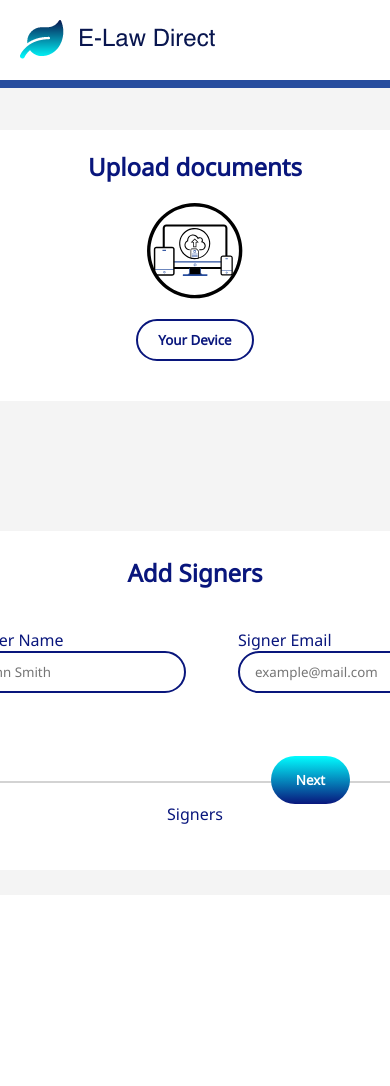
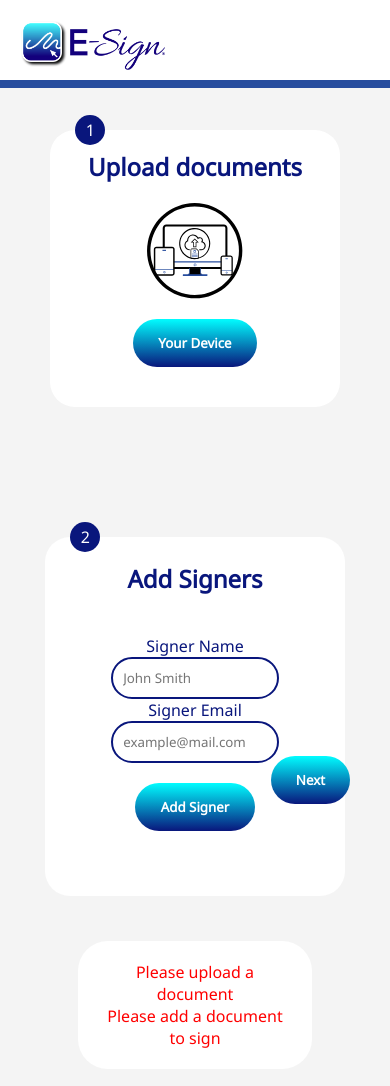
Before and after one commit to E-sign/e-sign-demo-site, an Angular app: page /corporate-law in a window 390 px wide. Shown: the top 1086 px of the page. Before the commit the page ends 895 px from the top, so only its background shows below. Built offline with nearby package versions, Linux system fonts and the light colour scheme.

Commit message:
many css changes

```diff
--- a/src/app/common/nav-bar/nav-bar.component.css
+++ b/src/app/common/nav-bar/nav-bar.component.css
@@ -14,8 +14,9 @@ nav{
     width: 50%;
 }
 
-.logo{
+.logo img{
     padding: 20px;
+    height: 50px;
 }
 
 @media (max-width: 500px) {
--- a/src/app/common/nav-bar/nav-bar.component.html
+++ b/src/app/common/nav-bar/nav-bar.component.html
@@ -1,6 +1,6 @@
 <nav>
     <div class="logo">
-        <img src="../../../assets/logo.png" alt="Logo">
+        <img src="../../../assets/blue-logo.png" alt="Logo">
     </div>
     <div class="nav-bar">
         <ul>
--- a/src/app/pages/corprate-law/corprate-law.component.css
+++ b/src/app/pages/corprate-law/corprate-law.component.css
@@ -3,15 +3,30 @@
   min-height: 100vh;
 }
 
+.col-wrapper{
+  width: 100vw;
+  display: flex;
+  flex-direction: row;
+  justify-content: center;
+  align-items: center;
+}
+
 .form-container{
   margin-top: 100px;
-  width: 100vw;
+  width: 65%;
   height: auto;
   display: flex;
   flex-direction: column;
   justify-content: center;
   align-items: center;
 }
+
+.confirmation-box{
+  width: 30%;
+  background-color: #ffffff;
+  border-radius: 30px;
+}
+
 .iframe-container{
   margin-top: 100px;
   width: 100vw;
@@ -37,7 +52,7 @@
 }
 
 .upload{
-  width: 700px;
+  width: 80%;
   height: auto;
   display: flex;
   flex-direction: column;
@@ -79,10 +94,6 @@
 
 .option button {
   margin: 20px 0px;
-  background: none;
-  color: var(--dark-blue);
-  border: 2px solid var(--dark-blue);
-  padding: 10px 20px;
 }
 
 .computer{
@@ -100,10 +111,24 @@
 
 .document-confirm-wrapper{
   display: flex;
+  width: 100%;
+  justify-content: center;
+  align-items: center;
+  padding: 20px 10px;
+  word-wrap: break-word;
+}
+
+.require{
+  padding: 20px;
+  text-align: center;
+}
+
+.require > p {
+  color: red !important;
 }
 
 .add-signer-form{
-  width: 700px;
+  width: 80%;
   padding: 25px;
   margin-bottom: 25px;
   height: auto;
@@ -125,7 +150,6 @@
   height: auto;
   justify-content: space-evenly;
   align-items: flex-end;
-  border-bottom: 2px lightgray solid;
 }
 
 .inputs{
@@ -163,6 +187,7 @@ input{
 
 .signer-details{
   display: flex;
+  flex-direction: column;
   width: 60%;
   justify-content: space-between;
   padding: 10px;
@@ -290,3 +315,34 @@ input{
       box-shadow: inset 0px 0px 0px 30px #7ac142;
     }
   }
+
+  @media (max-width: 1000px){
+    .col-wrapper{
+      flex-direction: column;
+    }
+    .form-container{
+      width: 80%;
+    }
+    .confirmation-box{
+      width: 60%;
+      margin: 20px;
+    }
+    .inputs{
+      flex-direction: column;
+      width: 80%;
+      overflow: hidden;
+      justify-content: center;
+    }
+    input{
+      width: 80%;
+      padding: 10px;
+    }
+    .field{
+      justify-content: center;
+      align-items: center;
+    }
+    .add-signer-form form{
+      align-items: center;
+      justify-content: center;
+    }
+  }
--- a/src/app/pages/corprate-law/corprate-law.component.html
+++ b/src/app/pages/corprate-law/corprate-law.component.html
@@ -1,6 +1,7 @@
 <div class="content">
     <app-nav-bar></app-nav-bar>
-    <div class="form-container" *ngIf="currentPage == 'form'">
+    <div class="col-wrapper"  *ngIf="currentPage == 'form'">
+        <div class="form-container">
 
             <div class="upload">
                 <h2>Upload documents</h2>
@@ -92,10 +93,7 @@
                     </div> -->
                 </div>
             </div>
-        <div class="document-confirm-wrapper" *ngIf="fileName != undefined">
-            <svg xmlns="http://www.w3.org/2000/svg" width="24" height="24" viewBox="0 0 24 24"><path d="M13.744 8s1.522-8-3.335-8h-8.409v24h20v-13c0-3.419-5.247-3.745-8.256-3zm.256 11h-8v-1h8v1zm4-3h-12v-1h12v1zm0-3h-12v-1h12v1zm-3.432-12.925c2.202 1.174 5.938 4.883 7.432 6.881-1.286-.9-4.044-1.657-6.091-1.179.222-1.468-.185-4.534-1.341-5.702z"/></svg>
-            <p>{{fileName}}</p>
-        </div>
+
 
             <div class="loading-spinner" hidden={{hideSpinner}}>
                 <div class="loading" *ngIf="loadingDocument">
@@ -126,7 +124,20 @@
                     </div>
                     <button class="add-signer-button">Add Signer</button>
                 </form>
-            <div class="signers">
+            </div>
+        </div>
+        <div class="confirmation-box">
+            <div class="require">
+                <p *ngIf="fileName == undefined">Please upload a document</p>
+                <p *ngIf="WorkFlow.value.signers.length < 1"> Please add a document to sign</p>
+            </div>
+
+            <div class="document-confirm-wrapper" *ngIf="fileName != undefined">
+                <svg xmlns="http://www.w3.org/2000/svg" width="24" height="24" viewBox="0 0 24 24"><path d="M13.744 8s1.522-8-3.335-8h-8.409v24h20v-13c0-3.419-5.247-3.745-8.256-3zm.256 11h-8v-1h8v1zm4-3h-12v-1h12v1zm0-3h-12v-1h12v1zm-3.432-12.925c2.202 1.174 5.938 4.883 7.432 6.881-1.286-.9-4.044-1.657-6.091-1.179.222-1.468-.185-4.534-1.341-5.702z"/></svg>
+                <p>{{fileName}}</p>
+            </div>
+
+            <div class="signers" *ngIf="WorkFlow.value.signers.length >= 1">
                 <p>Signers</p>
                 <div class="signer-details" *ngFor="let signer of WorkFlow.value.signers">
                     <p>{{signer.name}}</p>
@@ -134,9 +145,9 @@
                     <p>{{signer.email}}</p>
                 </div>
             </div>
+            <p>{{errorText}}</p>
         </div>
 
-        <p>{{errorText}}</p>
 
 
         <button (click)="checkFormFields()" class="navigation">Next</button>
--- a/src/app/pages/landing/landing.component.css
+++ b/src/app/pages/landing/landing.component.css
@@ -74,6 +74,8 @@ a:hover {
 .main-content{
     width: 100%;
     display: flex;
+    justify-content: center;
+    align-items: center;
     flex-direction: column;
     margin-top: 50px;
 }
@@ -196,6 +198,19 @@ a:hover {
   transform: translate(0, -100%);
 }
 
+.info-box{
+    display: flex;
+    flex-direction: column;
+    justify-content: center;
+    align-items: center;
+    width: 80%;
+}
+.info-box > p{
+    padding: 20px 0px;
+    color: var(--dark-blue);
+
+}
+
 @media (max-width: 750px){
     .tile h2{
         font-size: 1em;
--- a/src/app/pages/landing/landing.component.html
+++ b/src/app/pages/landing/landing.component.html
@@ -2,7 +2,7 @@
     <app-nav-bar></app-nav-bar>
     <div class="hero">
         <div class="hero-img desktop">
-            <video muted autoplay loop playsinline>
+            <video muted="true" autoplay="true" loop="true" playsinline="true" id="hero-video">
                 <source src="../../../assets/business-video.mp4" type="video/mp4">
             </video>
             <div class="absolute-text">
@@ -14,7 +14,7 @@
                       </div>
                     </div>
                     <div class="text-bottom">
-                      <div class="e-sign-colors">Using <img class="inline-img" src="../../../assets/blue-logo.png" alt="e-sign logo"></div>
+                      <div class="e-sign-colors"> <img class="inline-img" src="../../../assets/blue-logo.png" alt="e-sign logo"></div>
                     </div>
                   </div>
             </div>
@@ -38,23 +38,29 @@
         </div>
     </div>
     <div class="main-content">
+
+        <div class="info-box">
+           <p>This site exists to demonstrate some of the potential uses of E-signs API and to show how E-sign could be integrated into your companies currend infrastructure.</p>
+           <p>At E-sign we love developers so if you're a developer and you want to find out more regarding intergrating our API into your system, <a href="https://developer.v3.e-sign.co.uk/overview">check out our developer documentation.</a></p>
+        </div>
+
         <div class="redirects">
             <div class="redirect-tile" routerLink="/corporate-law">
                 <img src="../../../assets/building.png" alt="building">
-                <h1>Corporate Law</h1>
+                <h1>Add Fields Using An Iframe</h1>
                 <p class="desc-text">Use E-signs iframe functionality to generate envelopes from your own site.</p>
                 <button class="redirect-button">Create Agreement Using Iframe</button>
             </div>
             <div class="redirect-tile" routerLink="/employment-law">
                 <img src="../../../assets/user-circle.png" alt="user-circle">
-                <h1>Employment Law</h1>
-                <p class="desc-text">Using the API, generate and sign an envelope in one click</p>
+                <h1>One Click Send And Sign</h1>
+                <p class="desc-text">Using the API, generate and sign an envelope in one click.</p>
                 <button class="redirect-button">Click To Sign Agreement</button>
             </div>
             <div class="redirect-tile" (click)="goToUrl()">
                 <img src="../../../assets/globe.png" alt="globe">
-                <h1>International Law</h1>
-                <p class="desc-text">Retrieve account data using E-signs OAuth functionality</p>
+                <h1>Use OAuth 2 To Get Data</h1>
+                <p class="desc-text">Retrieve account data using E-signs OAuth functionality.</p>
                 <button class="redirect-button" (click)="goToUrl()">Sign In With OAuth</button>
             </div>
         </div>
--- a/src/app/pages/landing/landing.component.ts
+++ b/src/app/pages/landing/landing.component.ts
@@ -18,5 +18,4 @@ export class LandingComponent implements OnInit {
   goToUrl(): void {
     window.location.href = this.EsignLink;
 }
-
 }
--- a/src/app/services/click-to-sign.service.ts
+++ b/src/app/services/click-to-sign.service.ts
@@ -21,7 +21,8 @@ export class ClickToSignService {
     api_key: "demo7820"
   }
 
-  templateID: string = "0JtBeGBlsqsxomnxTHqXRFMtKvcVPQ";
+  // templateID: string = "0JtBeGBlsqsxomnxTHqXRFMtKvcVPQ";
+  templateID: string = "3aefbba2-4dbc-4044-b160-f492ca2915c3";
 
   GetTemplate(){
     let headers = new HttpHeaders().set('Authorization', `Token ${this.oAuthData.api_key}`)
```
Lines whose indentation alone changed are shown as unchanged.
